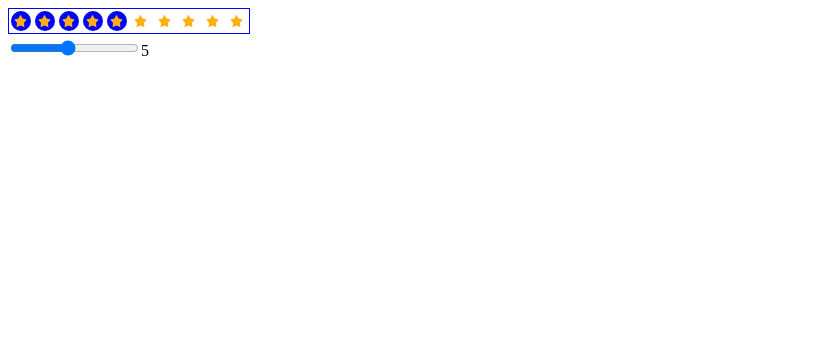
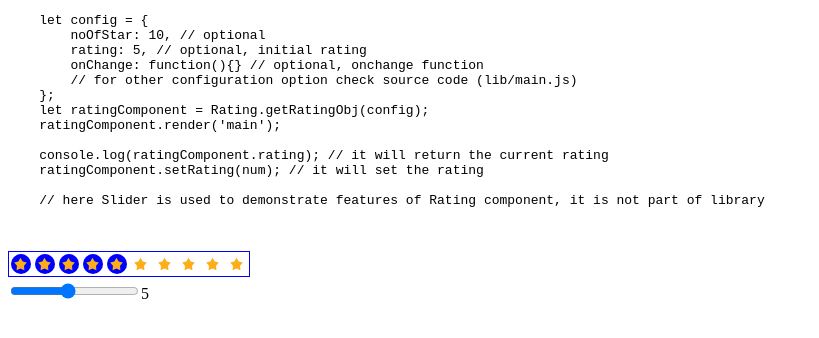
Before and after one commit to invos/Rating, a website: page index.html in a window 1280 px wide. Shown: the whole page, without its empty margins (0-819 px from the left). Drawn offline with Linux system fonts and the light colour scheme.

Commit message:
help added

```diff
--- a/index.html
+++ b/index.html
@@ -8,28 +8,48 @@
     <link href="./css/main.css" rel="stylesheet" type="text/css" />
     <script src="./lib/main.js"></script>
 
-    <title>Demo Rating</title>
+    <title>Demo : Rating</title>
 </head>
 
 <body>
+
+  <pre>
+    let config = {
+        noOfStar: 10, // optional
+        rating: 5, // optional, initial rating
+        onChange: function(){} // optional, onchange function
+        // for other configuration option check source code (lib/main.js)
+    };
+    let ratingComponent = Rating.getRatingObj(config);
+    ratingComponent.render('main');
+
+    console.log(ratingComponent.rating); // it will return the current rating
+    ratingComponent.setRating(num); // it will set the rating
+
+    // here Slider is used to demonstrate features of Rating component, it is not part of library
+
+  </pre>
+
     <div id="main"></div>
-    <input id="result" type="range" min="1" max="10" step="1" onchange="updateRating()" /><span id="resultNo" />
+    <input id="result" type="range" min="1" max="10" step="1" onchange="updateRating()" /><span id="resultNo" ><span>
+
+
     <script>
         let config = {
             noOfStar: 10, // optional
             rating: 5, // optional, initial rating
             onChange: showRating // optional, onchange function
         };
-        let rating = Rating.getRatingObj(config);
-        rating.render('main');
+        let ratingComponent = Rating.getRatingObj(config);
+        ratingComponent.render('main');
 
         function showRating() {
-            document.querySelector('#result').value = rating.rating;
-            document.querySelector('#resultNo').innerHTML = rating.rating;
+            document.querySelector('#result').value = ratingComponent.rating;
+            document.querySelector('#resultNo').innerHTML = ratingComponent.rating;
         }
 
         function updateRating() {
-            rating.setRating(document.querySelector('#result').value);
+            ratingComponent.setRating(document.querySelector('#result').value);
             document.querySelector('#resultNo').innerHTML = document.querySelector('#result').value;
         }
     </script>
```
Also changed, not shown: README.md.
